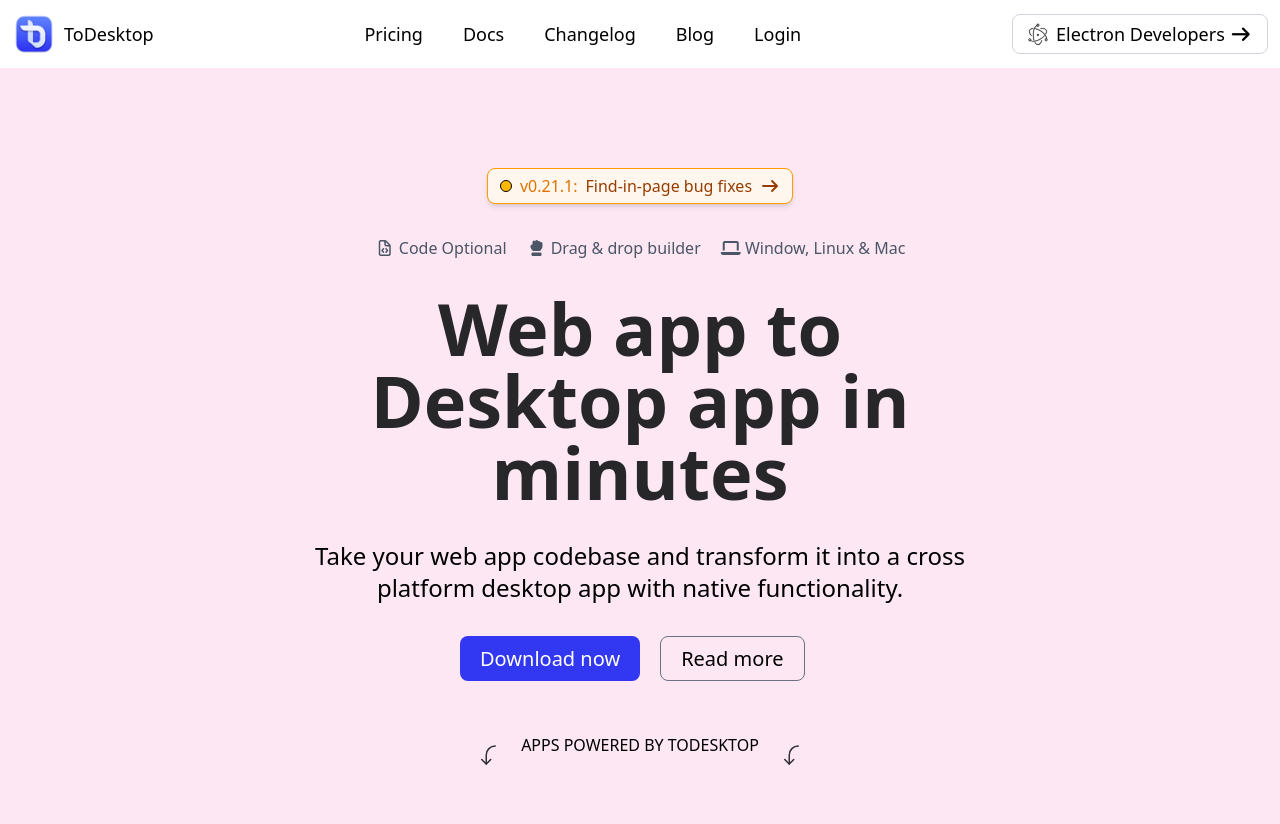
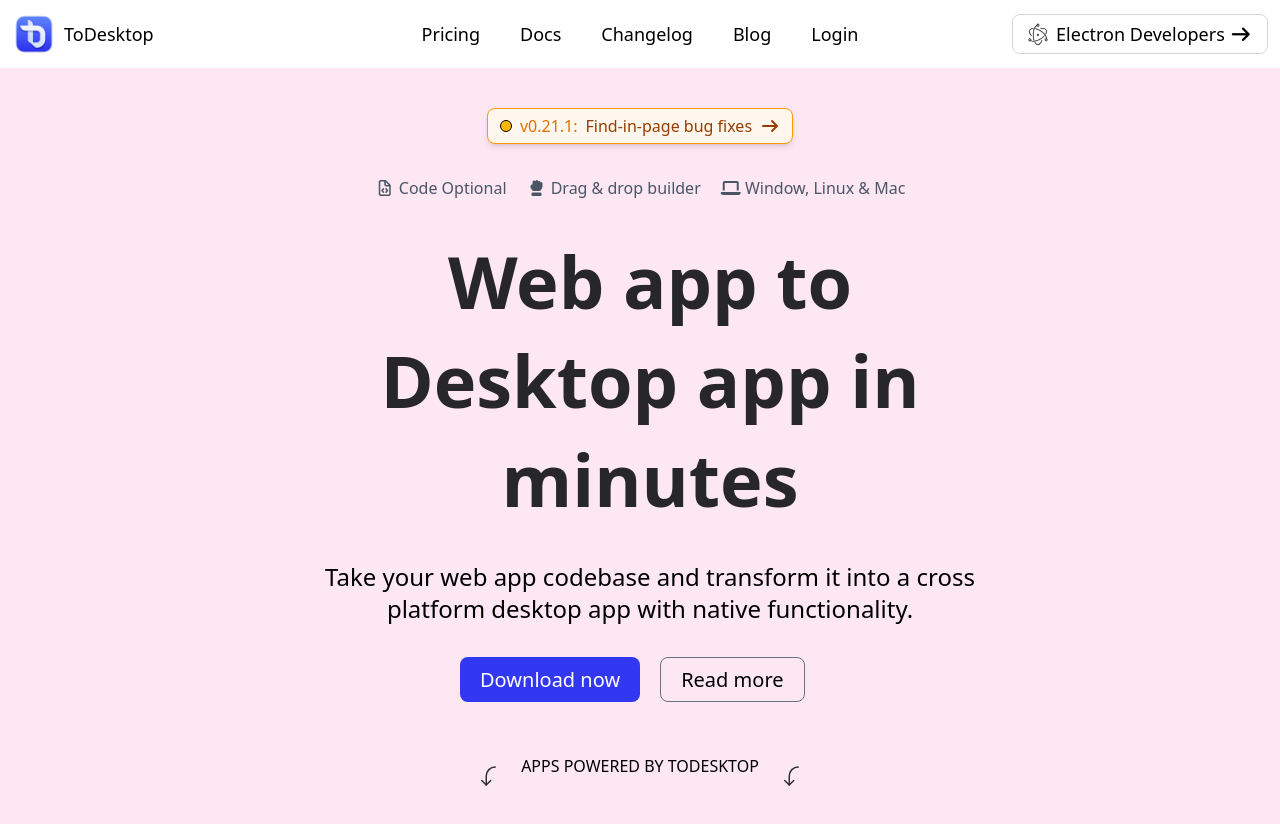
Before and after one commit to pratik0217/toDesktop-web, a React (Vite) app: page /login in a window 1280 px wide. Shown: the top 824 px of the page. Built offline with nearby package versions, Linux system fonts and the light colour scheme.

Commit message:
check the response design for mobile device

```diff
--- a/src/App.css
+++ b/src/App.css
@@ -47,9 +47,17 @@
     margin-inline: auto;
 }
 
+#heading-hero-sect {
+    margin-left: 20px;
+}
+
+#heading-hero-inform {
+    margin-left: 20px;
+}
+
 #version-box {
     padding: 5px 12px;
-    margin-top: 100px;
+    margin-top: 40px;
 }
 
 #hero-sect-btn button:nth-child(1) {
--- a/src/component/mainSection.jsx
+++ b/src/component/mainSection.jsx
@@ -1,8 +1,8 @@
 export default function mainSection(props) {
   return (
     <>
-    <div id="hero-section" className="flex flex-col items-center gap-8">
-        <div id="version-box" className="flex items-center gap-2 border border-amber-500 rounded-lg bg-orange-50 font-medium shadow-md
+        <div id="hero-section" className="flex flex-col items-center gap-8">
+        <div id="version-box" className="flex items-center gap-2 border border-amber-500 rounded-lg bg-orange-50 font-medium w-fit shadow-md
         hover:shadow-lg hover:-translate-y-2 transition-all duration-300 ease-in-out group">
            <span className="inline-block w-3 h-3 border border-black rounded-full bg-amber-400"></span>
            <span className="text-amber-600">v0.21.1: </span>
@@ -16,12 +16,15 @@
             <span><i class="fa-solid fa-laptop"></i> Window, Linux & Mac</span>
         </div>
 
-        <div id="heading-hero-sect" className="sm:text-center text-5xl font-bold text-zinc-800 md:text-7xl md:text-center">
+        <div id="heading-hero-sect" className="sm:text-center text-5xl font-bold leading-snug text-zinc-800 md:text-7xl md:text-center md:w-full">
         <h1>Web app to Desktop app in minutes</h1>
         </div>
 
+        <div id="heading-hero-inform" className="sm:text-center text-xl font-medium w-fit md:text-2xl">
+        <p>Take your web app codebase and transform it into a cross platform desktop app with native functionality.</p>
+        </div>
 
-        <p className="sm:text-center text-lg md:text-2xl">Take your web app codebase and transform it into a cross platform desktop app with native functionality.</p>
+
 
         <div id="hero-sect-btn" className="flex gap-5 flex-col sm:flex-row font-medium w-[360px] text-xl">
             <button className="rounded-lg">Download now</button>
@@ -34,37 +37,6 @@
             <img src={props.turnArrowDown} alt="turn arrow down" />
         </div>
     </div>
-
-    {/* Mobile device Response design */}
-    <div id="hero-section-mobile" className="hidden md: flex flex-col items-center gap-8">
-        <div id="version-box-mobile" className="flex items-center gap-2 border border-amber-500 rounded-lg bg-orange-50 font-medium">
-           <span className="inline-block w-3 h-3 border border-black rounded-full bg-amber-400"></span>
-           <span className="text-amber-600">v0.21.1: </span>
-           <a href="#"><span className="text-amber-800">Find-in-page bug fixes</span></a>
-           <i className="fa-solid fa-arrow-right text-amber-800"></i>
-        </div>
-
-        <div id="service-box" className="hidden md:flex gap-5 text-gray-600">
-            <span><i class="fa-regular fa-file-code"></i> Code Optional</span>
-            <span><i class="fa-solid fa-hand-back-fist"></i> Drag & drop builder</span>
-            <span><i class="fa-solid fa-laptop"></i> Window, Linux & Mac</span>
-        </div>
-
-        <h1 className="text-start text-5xl font-bold text-zinc-800 w-[360px] text-center">Web app to Desktop app in minutes</h1>
-
-        <p className="text-xl text-start w-[360px]">Take your web app codebase and transform it into a cross platform desktop app with native functionality.</p>
-
-        {/* <div id="hero-sect-mobile-btn" className="flex flex-col gap-5">
-            <button className="rounded-lg w-[360px] font-medium">Download now</button>
-            <button className="border border-gray-500 rounded-lg w-[360px] font-medium">Read more</button>
-        </div> */}
-
-        <div id="app-section" className="flex gap-5">
-            <img src={props.turnArrowDown} alt="turn arrow down" />
-            <span>APPS POWERED BY TODESKTOP</span>
-            <img src={props.turnArrowDown} alt="turn arrow down" />
-        </div>
-    </div>
     </>
   )
 }
--- a/src/component/navbar.jsx
+++ b/src/component/navbar.jsx
@@ -7,7 +7,7 @@
 
   return (
     <div id="navbar-menu" className="flex justify-between items-center">
-      <div id="navbar-logo">
+      <div id="navbar-logo" className="flex flex-1">
         <a href="#" className="flex items-center gap-2">
           <img
             className="object-cover max-w-11 max-h-12"
@@ -28,14 +28,13 @@
         </nav>
       </div>
 
-      <div
-        id="developer-toggle-button"
-        className="hidden lg:flex items-center gap-2 border border-gray-300 rounded-lg px-6 py-2 hover:border-gray-700 "
-      >
+      <div id="developer-btn" className="hidden lg:flex flex-1 justify-end">
+        <div id="developer-toggle-button" className="flex items-center gap-2 border border-gray-300 rounded-lg px-6 py-2 hover:border-gray-700">
         <img src={props.developerToggle} />
         <p className="text-lg">
           Electron Developers <i className="fa-solid fa-arrow-right"></i>
         </p>
+      </div>
       </div>
 
       <div id="menu-bar" onClick={toggleMenu} className="lg:hidden flex items-center text-2xl">
@@ -45,7 +44,7 @@
       {/* Toggle Navbar  */}
       <div id="toggle-navbar" className="hidden fixed bg-white inset-0 lg:hidden ">
         <div id="navbar-menu" className="flex justify-between">
-          <div id="navbar-logo">
+          <div id="navbar-logo" className="flex flex-1">
             <a href="#" className="flex items-center gap-2">
                 <img className="object-cover max-w-11 max-h-12" src={props.navbarLogo} alt="Navbar Logo"/>
                 <span className="text-lg font-medium">ToDesktop</span>
```
